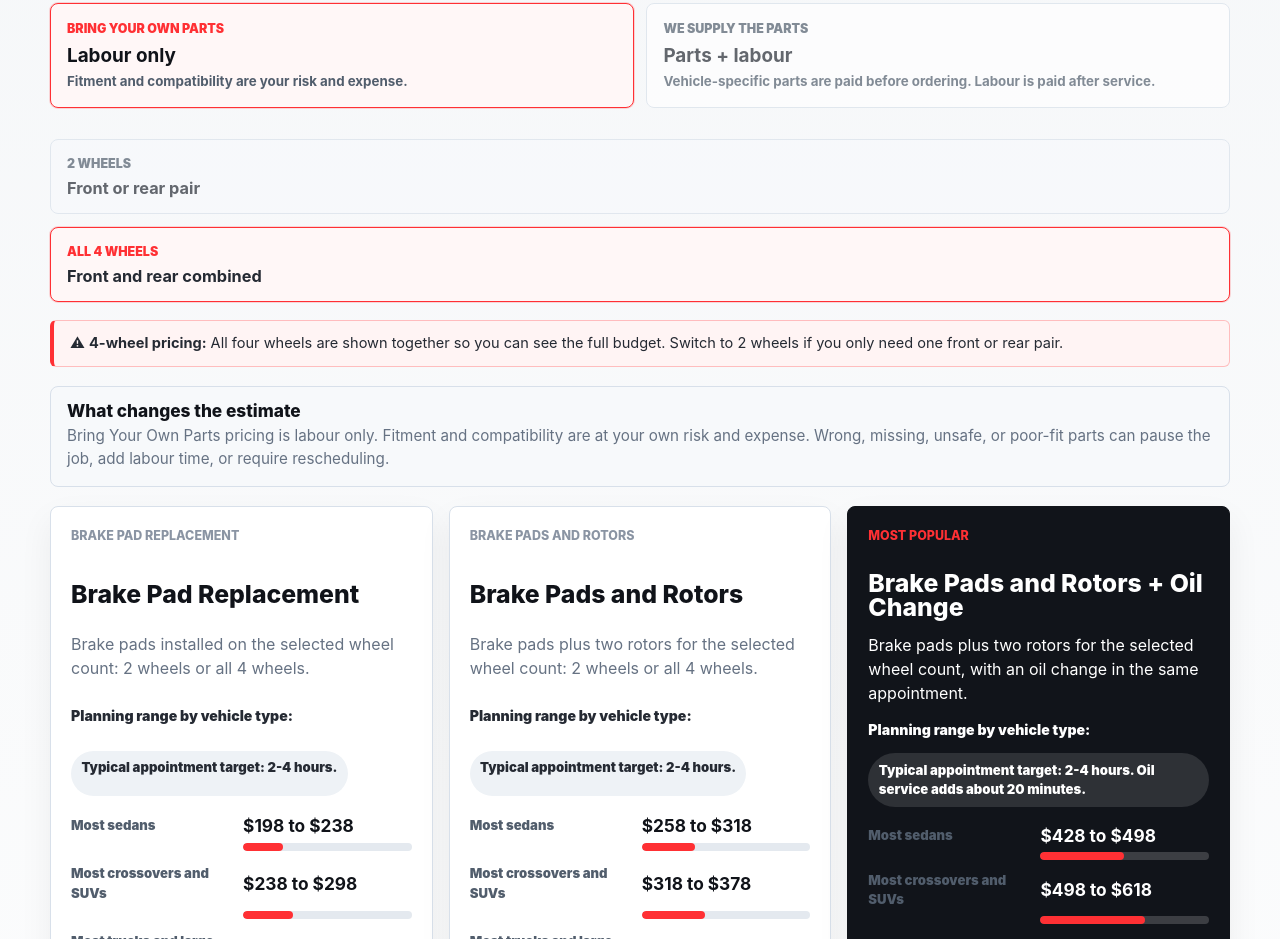
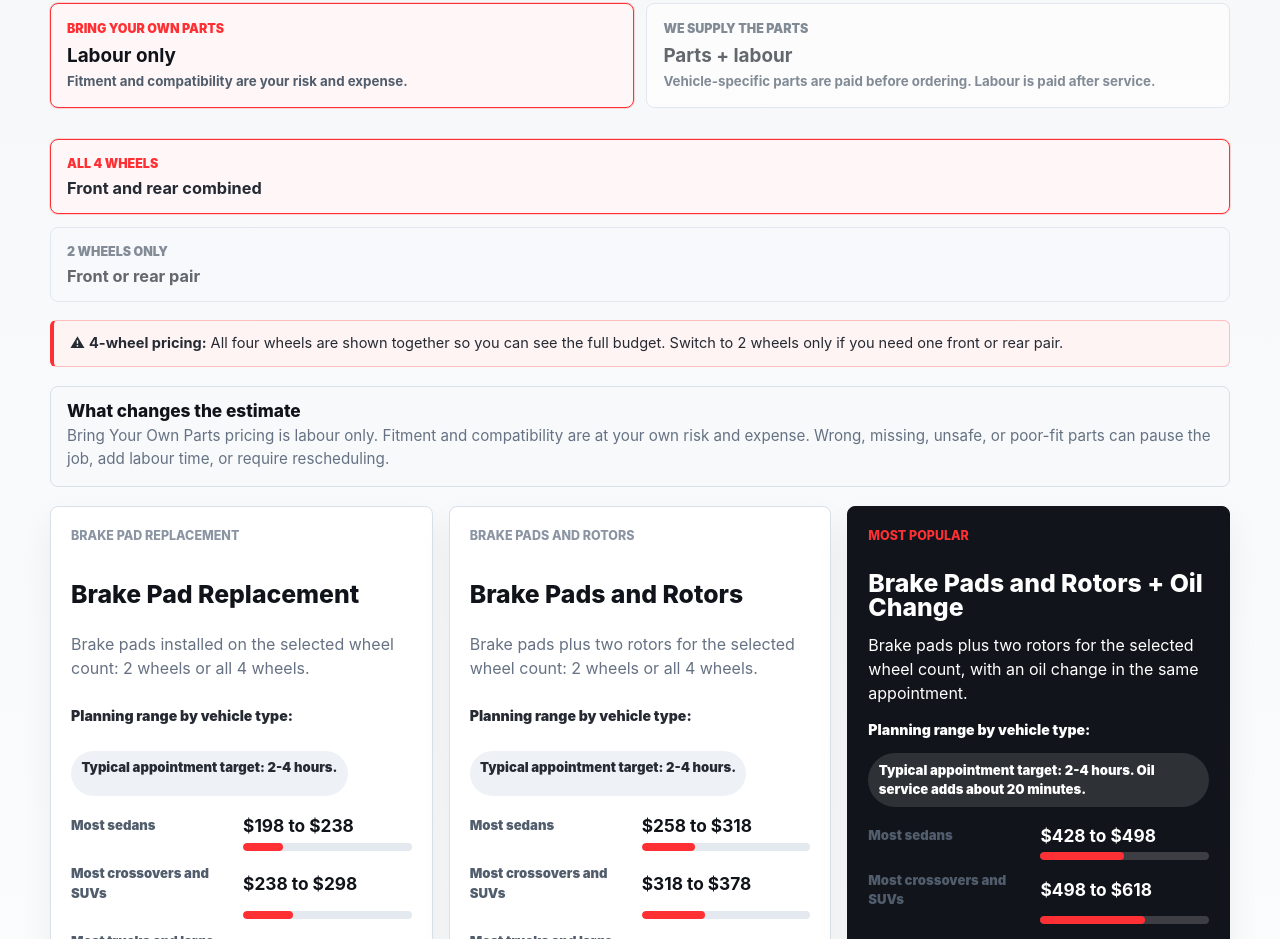
Before and after one commit to dryppyze/CaliperBrakesWorks, a website: page index.html in a window 1280 px wide. Shown: the part 1418-2357 px from the top of the page. Drawn offline with Linux system fonts and the light colour scheme.

Commit message:
Reorder wheel pricing toggle

```diff
--- a/index.html
+++ b/index.html
@@ -307,13 +307,13 @@
             </div>
 
             <div class="axle-toggle" aria-label="Wheel count estimate selection">
-              <button class="axle-option" type="button" data-axle-option="pair" aria-pressed="false">
-                <span>2 wheels</span>
-                <strong>Front or rear pair</strong>
-              </button>
               <button class="axle-option is-selected" type="button" data-axle-option="full" aria-pressed="true">
                 <span>All 4 wheels</span>
                 <strong>Front and rear combined</strong>
+              </button>
+              <button class="axle-option" type="button" data-axle-option="pair" aria-pressed="false">
+                <span>2 wheels only</span>
+                <strong>Front or rear pair</strong>
               </button>
             </div>
 
--- a/js/main.js
+++ b/js/main.js
@@ -136,7 +136,7 @@ function setPackageRoute(route) {
   if (axleNoteTitle && axleNoteBody) {
     if (axleMultiplier === 2) {
       axleNoteTitle.textContent = "4-wheel pricing:";
-      axleNoteBody.textContent = "All four wheels are shown together so you can see the full budget. Switch to 2 wheels if you only need one front or rear pair.";
+      axleNoteBody.textContent = "All four wheels are shown together so you can see the full budget. Switch to 2 wheels only if you need one front or rear pair.";
     } else {
       axleNoteTitle.textContent = "2-wheel pricing:";
       axleNoteBody.textContent = "This view shows one front pair or one rear pair. Switch to all 4 wheels to see the combined budget.";
```
